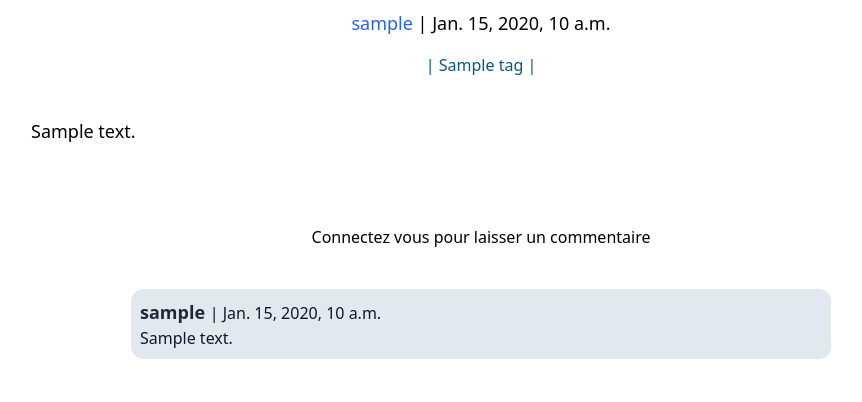
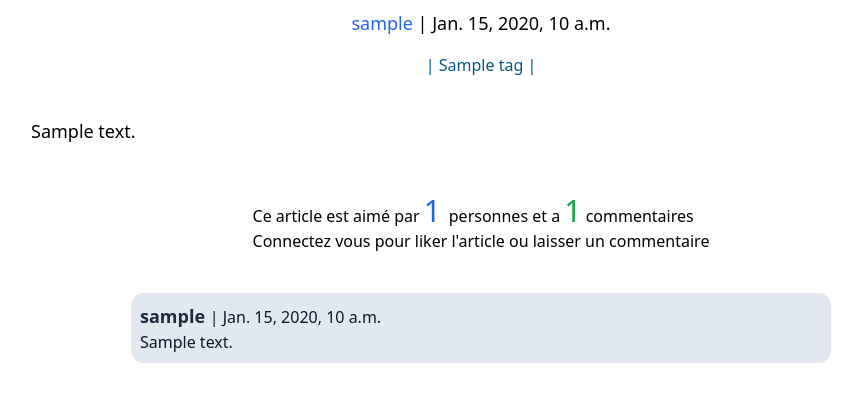
Before and after one commit to abstractHunter/youBlog, a Django app: a page that uses templates/blog/post_detail.html in a window 1280 px wide. Shown: the part 183-585 px from the top of the page, without its empty margins (159-1021 px from the left). Run offline with Django 4.2, Linux system fonts and the light colour scheme; tables that the repository leaves empty hold one stand-in row (values such as "Sample post"); some libraries are stand-ins or nearby versions.

Commit message:
c037 | add like system | users can like posts

```diff
--- a/blog/models.py
+++ b/blog/models.py
@@ -25,6 +25,8 @@ class Post(models.Model):
     updated_at = models.DateTimeField(auto_now=True)
     published = models.BooleanField(default=False)
     tags = models.ManyToManyField(Tag, blank=True)
+    likes = models.ManyToManyField(
+        to=user_model, related_name='likes', blank=True)
 
     class Meta:
         ordering = ["-created_at"]
--- a/blog/views.py
+++ b/blog/views.py
@@ -21,6 +21,12 @@ class PostDetailView(DetailView):
     def post(self, request, *args, **kwargs):
         form = CommentForm(request.POST)
         post = Post.objects.get(slug=self.kwargs['slug'])
+
+        if request.user in post.likes.all():
+            post.likes.remove(request.user)
+        else:
+            post.likes.add(request.user)
+
         if form.is_valid():
             form.instance.author = request.user
             form.instance.post = post
--- a/templates/blog/post_detail.html
+++ b/templates/blog/post_detail.html
@@ -2,6 +2,8 @@
 
 {% block content %}
   <div class="w-full p-8 md:p-12 flex flex-col items-center">
+
+    {% comment %} Header section {% endcomment %}
     <h1 class="text-4xl text-slate-700 pb-10 font-bold">
       {% block title %}
         {{ object.title }}
@@ -20,32 +22,66 @@
       |
       {% for tag in post.tags.all %}
           {{tag.name}} |
-      {% empty %}
-          Pas de tags
       {% endfor %}
     </p>
 
-    <p class="md:w-[900px] text-lg">
+    {% comment %} End header section {% endcomment %}
+
+    {% comment %} Content section {% endcomment %}
+    <p class="md:w-[900px] text-lg text-justify">
       {{ object.content|safe }}
     </p>
+    {% comment %} End content section {% endcomment %}
 
-    <div class="mt-20">
-      {% if user.is_authenticated %}
-        <form method="post">
+    {% if user.is_authenticated %}
+    {% comment %}  Like section {% endcomment %}
+      <div class="mt-20">
+        <form method="POST">
           {% csrf_token %}
-          <label for="content">Laissez un commentaire: </label>
-          <br/>
-          <textarea name="content" id="content" cols="30" rows="3" class="rounded-xl md:w-[580px]"></textarea>
-          <button type="submit" class="text-2xl text-slate-200 bg-slate-600 border border-slate-700 px-2 rounded-lg md:mx-2">
-            Envoyer
+
+          Ce article est aimé par <span class="text-3xl text-blue-600">{{ post.likes.count }} </span> personnes
+          {% if request.user in post.likes.all %}
+          <button type="submit" class="bg-red-500 text-white rounded-lg p-2 m-4">
+            Je n'aime plus
           </button>
+
+          {% else %}
+            <button type="submit" class="bg-blue-500 text-white rounded-lg p-2 m-4">
+              J'aime
+            </button>
+          {% endif %}
+
         </form>
-      {% else %}
-        <p>Connectez vous pour laisser un commentaire</p>
-      {% endif %}
+      </div>
 
+      {% comment %} End like section {% endcomment %}
+
+      {% comment %} Comment add section {% endcomment %}
+      <div class="mt-20">
+          <form method="POST">
+            {% csrf_token %}
+            <label for="content">Laissez un commentaire: </label>
+            <br/>
+            <textarea name="content" id="content" cols="30" rows="3" class="rounded-xl md:w-[580px]"></textarea>
+            <button type="submit" class="text-2xl text-slate-200 bg-slate-600 border border-slate-700 px-2 rounded-lg md:mx-2">
+              Envoyer
+            </button>
+          </form>
+      </div>
+
+    {% else %}
+    <div class="mt-12">
+      <p>Ce article est aimé par
+        <span class="text-3xl text-blue-600">{{ post.likes.count }} </span>
+        personnes et a
+        <span class="text-3xl text-green-600">{{ post.comments.count}}</span> commentaires
+      </p>
+      <p>Connectez vous pour liker l'article ou laisser un commentaire</p>
     </div>
+    {% endif %}
+    {% comment %} End comment add section {% endcomment %}
 
+    {% comment %} Comment list section {% endcomment %}
     <div class="mt-10 flex flex-col items-center">
       {% for comment in post.comments.all %}
       <div class="mb-4 w-[300px] md:w-[700px] min-h-[70px] bg-slate-200 border rounded-xl p-2 text-slate-900">
@@ -61,5 +97,7 @@
         <p>Aucun commentaire</p>
       {% endfor %}
     </div>
+    {% comment %} End comment list section {% endcomment %}
+
   </div>
 {% endblock %}
--- a/theme/static/css/dist/styles.css
+++ b/theme/static/css/dist/styles.css
@@ -882,6 +882,26 @@ select {
   margin-top: 1.5rem;
 }
 
+.mr-12 {
+  margin-right: 3rem;
+}
+
+.ml-12 {
+  margin-left: 3rem;
+}
+
+.ml-8 {
+  margin-left: 2rem;
+}
+
+.mr-8 {
+  margin-right: 2rem;
+}
+
+.mt-12 {
+  margin-top: 3rem;
+}
+
 .block {
   display: block;
 }
@@ -978,6 +998,10 @@ select {
   width: 2.75rem;
 }
 
+.w-20 {
+  width: 5rem;
+}
+
 .flex-grow {
   flex-grow: 1;
 }
@@ -1016,6 +1040,18 @@ select {
 
 .self-center {
   align-self: center;
+}
+
+.justify-self-auto {
+  justify-self: auto;
+}
+
+.justify-self-center {
+  justify-self: center;
+}
+
+.justify-self-stretch {
+  justify-self: stretch;
 }
 
 .truncate {
@@ -1102,6 +1138,11 @@ select {
   background-color: rgb(249 250 251 / var(--tw-bg-opacity));
 }
 
+.bg-red-500 {
+  --tw-bg-opacity: 1;
+  background-color: rgb(239 68 68 / var(--tw-bg-opacity));
+}
+
 .p-1 {
   padding: 0.25rem;
 }
@@ -1138,6 +1179,18 @@ select {
 
 .pb-10 {
   padding-bottom: 2.5rem;
+}
+
+.pl-12 {
+  padding-left: 3rem;
+}
+
+.text-center {
+  text-align: center;
+}
+
+.text-justify {
+  text-align: justify;
 }
 
 .font-serif {
@@ -1246,6 +1299,16 @@ select {
   color: rgb(29 78 216 / var(--tw-text-opacity));
 }
 
+.text-red-600 {
+  --tw-text-opacity: 1;
+  color: rgb(220 38 38 / var(--tw-text-opacity));
+}
+
+.text-green-600 {
+  --tw-text-opacity: 1;
+  color: rgb(22 163 74 / var(--tw-text-opacity));
+}
+
 .filter {
   filter: var(--tw-blur) var(--tw-brightness) var(--tw-contrast) var(--tw-grayscale) var(--tw-hue-rotate) var(--tw-invert) var(--tw-saturate) var(--tw-sepia) var(--tw-drop-shadow);
 }
```
